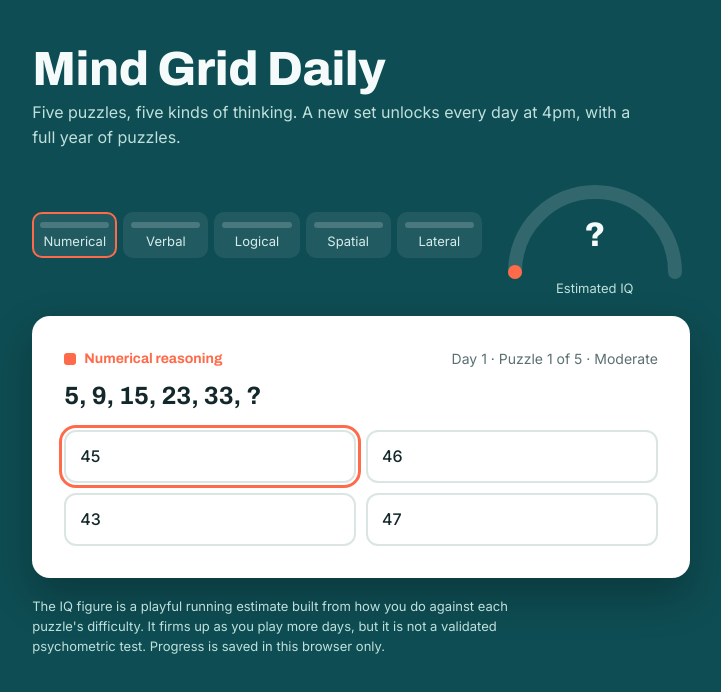
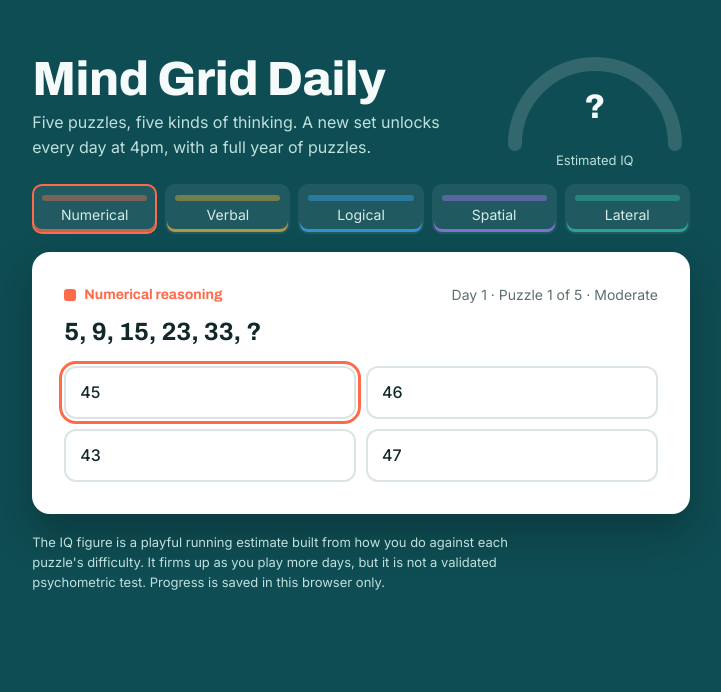
Before and after one commit to jsutton-ops/Mind-Grid-Daily, a plain HTML site: page index.html in a window 1280 px wide. Shown: the whole page, without its empty margins (279-1000 px from the left). Drawn offline with Linux system fonts and the light colour scheme.

Commit message:
Change index file to remove cramping and add colour coding

```diff
--- a/index.html
+++ b/index.html
@@ -23,10 +23,10 @@ body{margin:0;background:var(--bg);color:var(--on);font:16px/1.55 Inter,system-u
 .wrap{max-width:760px;margin:0 auto;padding:clamp(20px,4vw,44px) max(4vw,14px) 60px}
 h1{font:800 clamp(32px,6vw,48px)/1.05 Archivo,sans-serif;margin:0 0 6px;text-wrap:balance;letter-spacing:-.01em}
 .sub{color:#bfe0dc;margin:0 0 22px;max-width:60ch}
-.top{display:grid;grid-template-columns:minmax(0,1fr) 190px;gap:18px;align-items:center;margin-bottom:18px}
-.strip{display:grid;grid-template-columns:repeat(5,minmax(0,1fr));gap:6px}
-.seg{border-radius:10px;padding:8px 6px 7px;background:rgba(255,255,255,.08);border:2px solid transparent;text-align:center;font-size:13px;line-height:1.2;color:#d6ecea}
-.seg b{display:block;height:6px;border-radius:3px;background:rgba(255,255,255,.18);margin-bottom:6px}
+.top{display:grid;grid-template-columns:minmax(0,1fr) 190px;gap:18px;align-items:center;margin-bottom:14px}.top .sub{margin-bottom:0}
+.strip{display:grid;grid-template-columns:repeat(5,minmax(0,1fr));gap:8px;margin-bottom:18px}
+.seg{border-radius:10px;padding:9px 8px 8px;white-space:nowrap;overflow:hidden;text-overflow:ellipsis;background:rgba(255,255,255,.08);border:2px solid transparent;text-align:center;font-size:14px;line-height:1.2;color:#d6ecea}
+.seg b{display:block;height:6px;border-radius:3px;background:color-mix(in srgb,var(--c) 40%,transparent);margin-bottom:6px}.seg{box-shadow:inset 0 -3px 0 color-mix(in srgb,var(--c) 70%,transparent)}
 .seg.cur{border-color:var(--c)}.seg.ok b{background:var(--c)}.seg.bad b{background:repeating-linear-gradient(45deg,var(--c) 0 4px,transparent 4px 8px)}
 .dial{position:relative;text-align:center}
 .dial svg{width:190px;height:110px;display:block}
@@ -66,15 +66,14 @@ button{font:inherit;cursor:pointer}
 .stat{border:2px solid var(--line);border-radius:12px;padding:10px;text-align:center}.stat b{display:block;font:800 24px Archivo,sans-serif}.stat span{font-size:13px;color:var(--soft)}
 .pop{animation:pop .35s ease}@keyframes pop{from{transform:translateY(8px);opacity:0}to{transform:none;opacity:1}}
 @media(prefers-reduced-motion:reduce){.pop{animation:none}}
-@media(max-width:600px){.top{grid-template-columns:minmax(0,1fr)}.dial{order:-1}.dial svg{margin:0 auto}.opts{grid-template-columns:minmax(0,1fr)}.seg{font-size:11px;padding:7px 3px}}
+@media(max-width:600px){.top{grid-template-columns:minmax(0,1fr)}.dial svg{margin:0 auto}.opts{grid-template-columns:minmax(0,1fr)}.seg{font-size:11px;padding:7px 2px}.strip{gap:5px}}
 </style>
 </head>
 <body>
 <div class="wrap">
-  <h1>Mind Grid Daily</h1>
-  <p class="sub">Five puzzles, five kinds of thinking. A new set unlocks every day at 4pm, with a full year of puzzles.</p>
   <div class="top">
-    <div class="strip" id="strip"></div>
+    <div><h1>Mind Grid Daily</h1>
+    <p class="sub">Five puzzles, five kinds of thinking. A new set unlocks every day at 4pm, with a full year of puzzles.</p></div>
     <div class="dial" aria-live="polite">
       <svg viewBox="0 0 190 110" aria-hidden="true">
         <path d="M15 100 A80 80 0 0 1 175 100" fill="none" stroke="rgba(255,255,255,.15)" stroke-width="14" stroke-linecap="round"/>
@@ -84,6 +83,7 @@ button{font:inherit;cursor:pointer}
       <div class="rng" id="rng">Estimated IQ</div>
     </div>
   </div>
+  <div class="strip" id="strip"></div>
   <div class="card pop" id="card"></div>
   <p class="note">The IQ figure is a playful running estimate built from how you do against each puzzle's difficulty. It firms up as you play more days, but it is not a validated psychometric test. Progress is saved in this browser only.</p>
 </div>
@@ -127,7 +127,7 @@ function drawTop(cur){
   const e=estimate();document.getElementById('iq').textContent=e.n?e.iq:'?';
   document.getElementById('rng').textContent=e.n?`Estimated IQ ±${e.pm}`:'Estimated IQ';
   const f=e.n?Math.max(2,Math.min(100,(e.iq-70)/90*100)):0;
-  document.getElementById('arc').setAttribute('stroke-dasharray',`${f} 100`)}
+  const arc=document.getElementById('arc');arc.setAttribute('stroke-dasharray',`${f} 100`);arc.style.opacity=e.n?1:0}
 const stars=d=>d<108?'Warm-up':d<116?'Moderate':d<126?'Tough':'Fiendish';
 
 function showQ(i){
```
